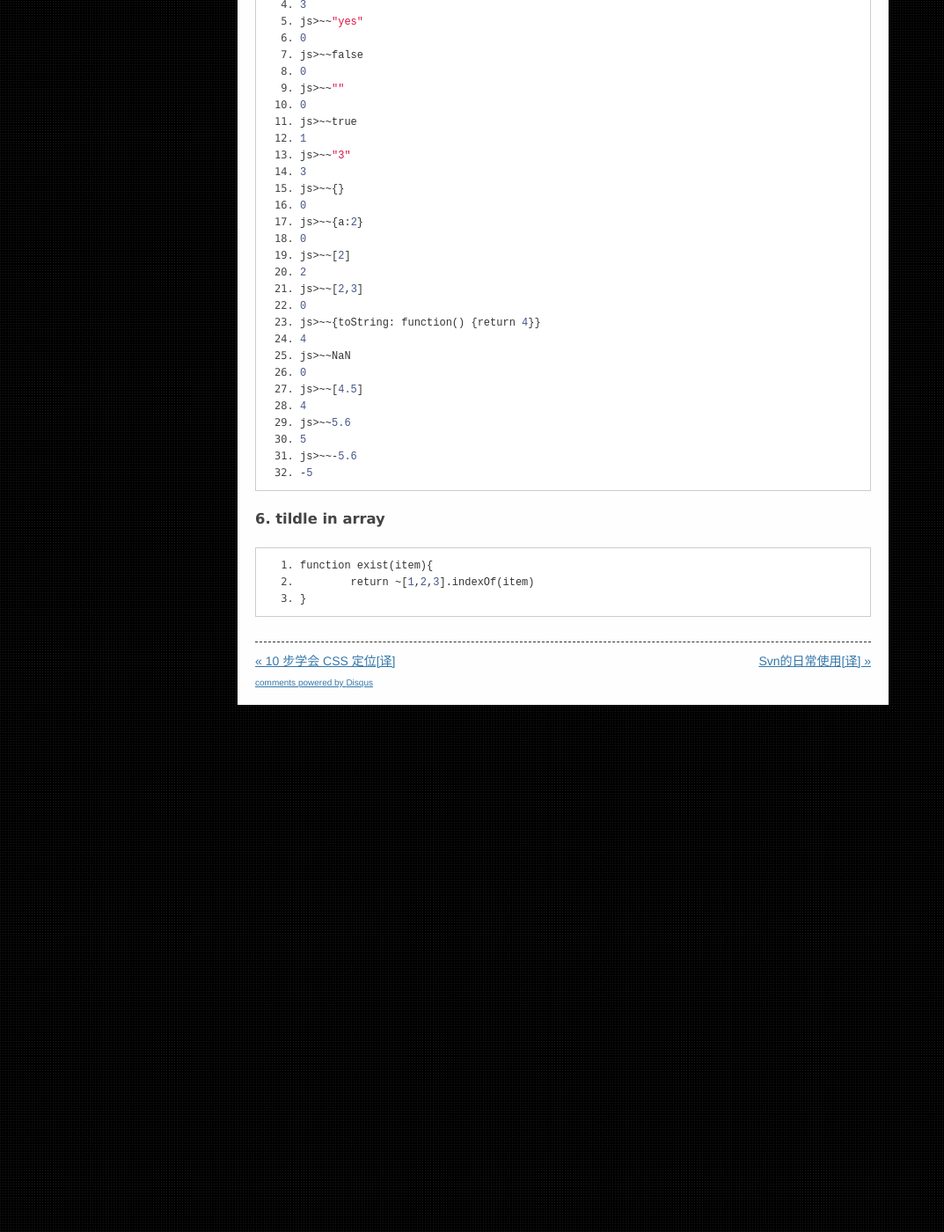
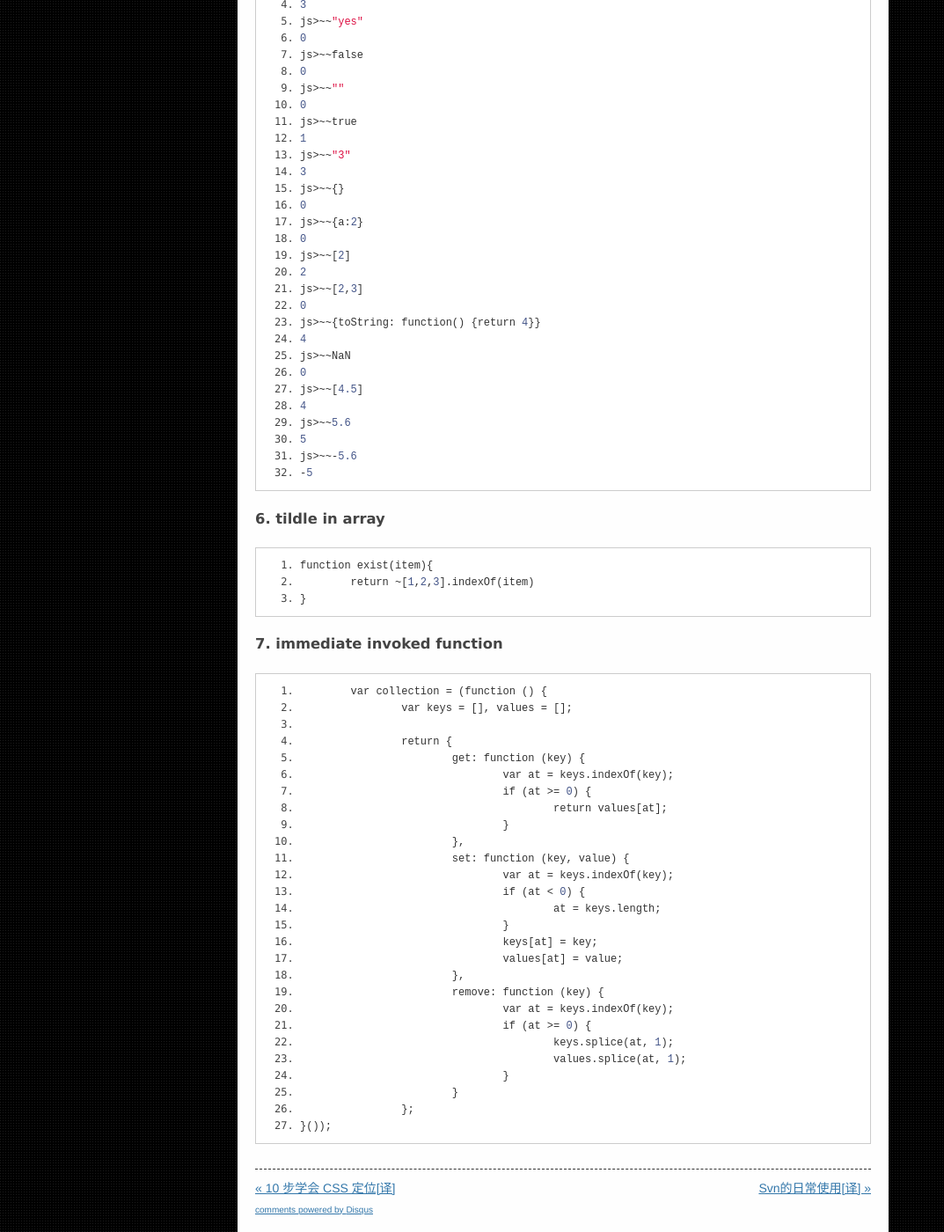
Before and after one commit to osrpt/osrpt.github.com, a Jekyll site: the page built from _posts/2014-06-23-javascript-snippets.md, in a window 1280 px wide and 1400 px high, scrolled down 2543 px. Shown: the whole window at 88% size, without its empty margins (0-1073 px from the left). Built offline with Jekyll 4.4.1, drawn with Linux system fonts in a browser that asks for light colours; nearby versions of some CDN libraries; Markdown is read by kramdown in place of the engine named in the settings; comment, search, counter and statistics services are not loaded.

Commit message:
new snippets

```diff
--- a/_posts/2014-06-23-javascript-snippets.md
+++ b/_posts/2014-06-23-javascript-snippets.md
@@ -150,3 +150,33 @@ eg:
 	function exist(item){
 		return ~[1,2,3].indexOf(item)
 	}
+
+###7. immediate invoked function
+
+		var collection = (function () {
+			var keys = [], values = [];
+
+			return {
+				get: function (key) {
+					var at = keys.indexOf(key);
+					if (at >= 0) {
+						return values[at];
+					}
+				},
+				set: function (key, value) {
+					var at = keys.indexOf(key);
+					if (at < 0) {
+						at = keys.length;
+					}
+					keys[at] = key;
+					values[at] = value;
+				},
+				remove: function (key) {
+					var at = keys.indexOf(key);
+					if (at >= 0) {
+						keys.splice(at, 1);
+						values.splice(at, 1);
+					}
+				}
+			};
+	}());
```
